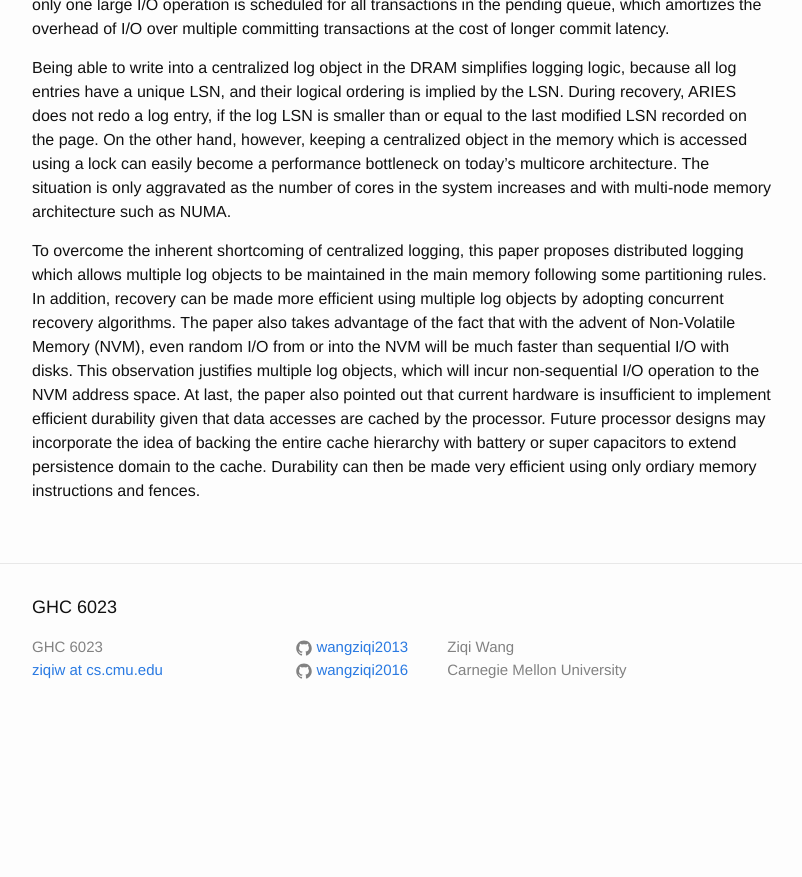
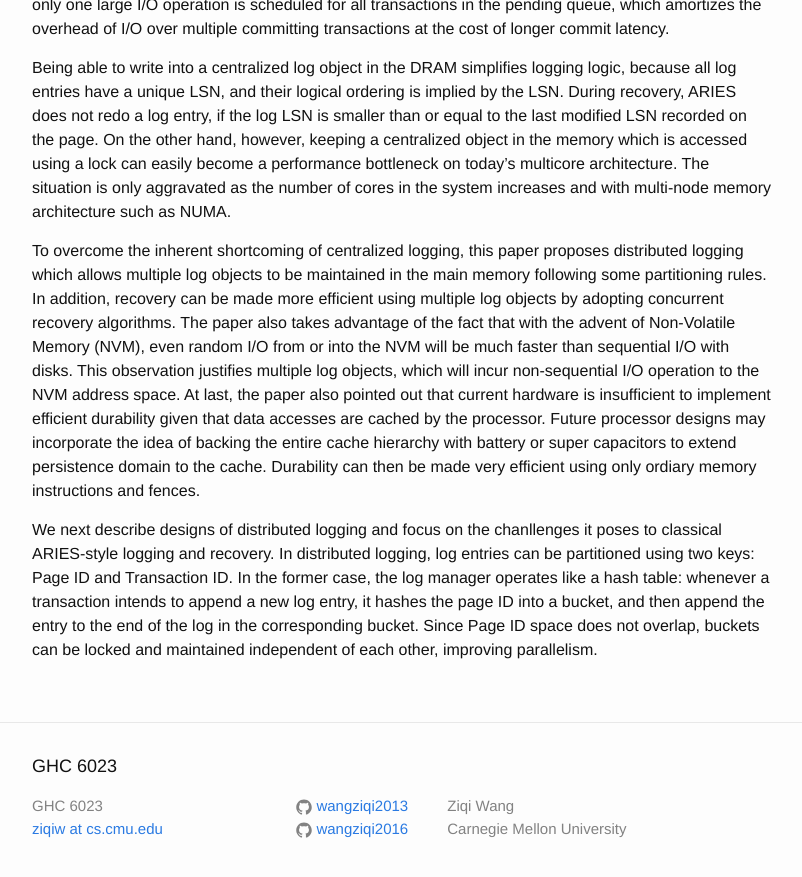
Before and after one commit to wangziqi2013/wangziqi2013.github.io, a Jekyll site: the page built from _posts/2019-02-01-Scalable-Logging_through-Emerging-Non-Volatile-Memory.markdown, in a window 1280 px wide and 900 px high, scrolled down 1066 px. Shown: the top 877 px of the window, without its empty margins (238-1040 px from the left). Built offline with Jekyll 4.4.1, drawn with Linux system fonts in a browser that asks for light colours; before the commit the page ends 1807 px from its top, so only the background shows below that.

Commit message:
Working on page level logging

```diff
--- a/_posts/2019-02-01-Scalable-Logging_through-Emerging-Non-Volatile-Memory.markdown
+++ b/_posts/2019-02-01-Scalable-Logging_through-Emerging-Non-Volatile-Memory.markdown
@@ -53,3 +53,9 @@ address space. At last, the paper also pointed out that current hardware is insu
 given that data accesses are cached by the processor. Future processor designs may incorporate the idea of backing the
 entire cache hierarchy with battery or super capacitors to extend persistence domain to the cache. Durability can then be
 made very efficient using only ordiary memory instructions and fences.
+
+We next describe designs of distributed logging and focus on the chanllenges it poses to classical ARIES-style logging
+and recovery. In distributed logging, log entries can be partitioned using two keys: Page ID and Transaction ID. In the
+former case, the log manager operates like a hash table: whenever a transaction intends to append a new log entry, it
+hashes the page ID into a bucket, and then append the entry to the end of the log in the corresponding bucket. Since
+Page ID space does not overlap, buckets can be locked and maintained independent of each other, improving parallelism.
```
